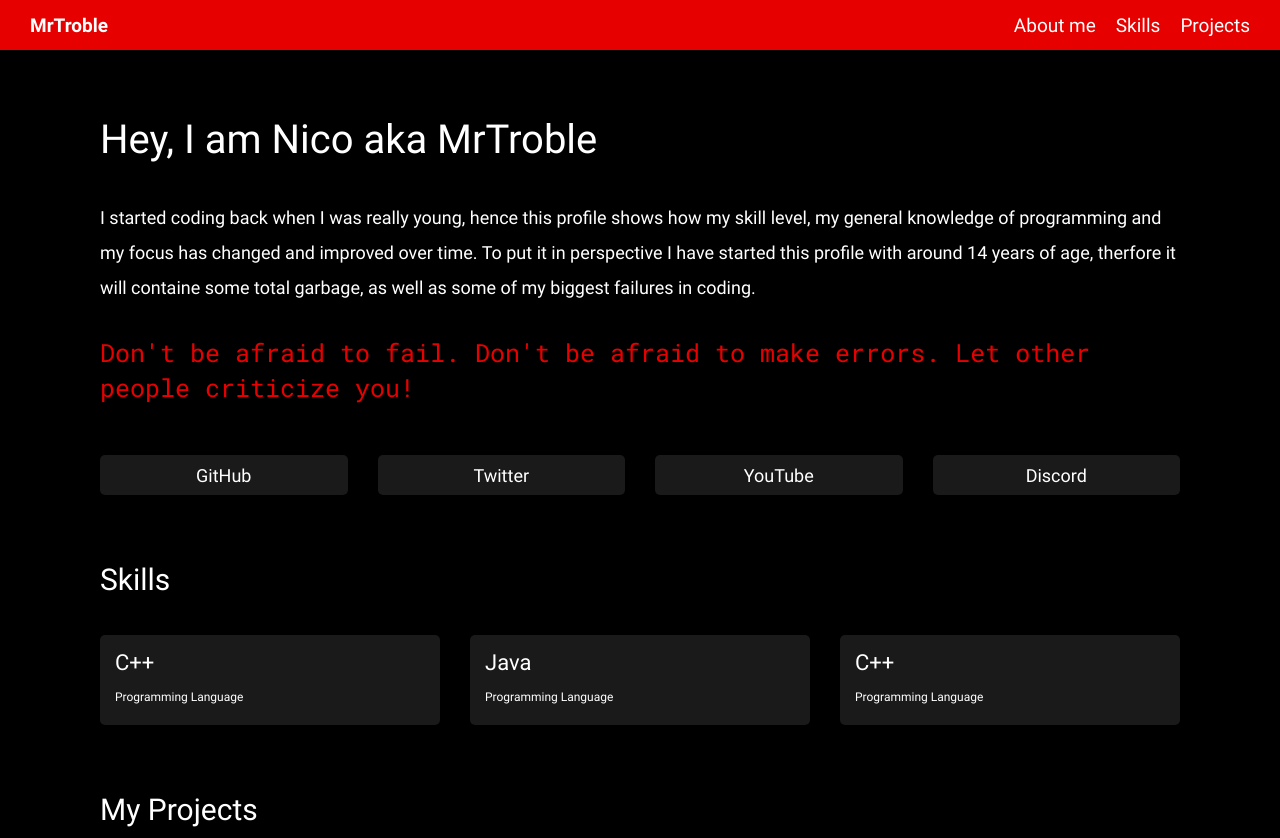
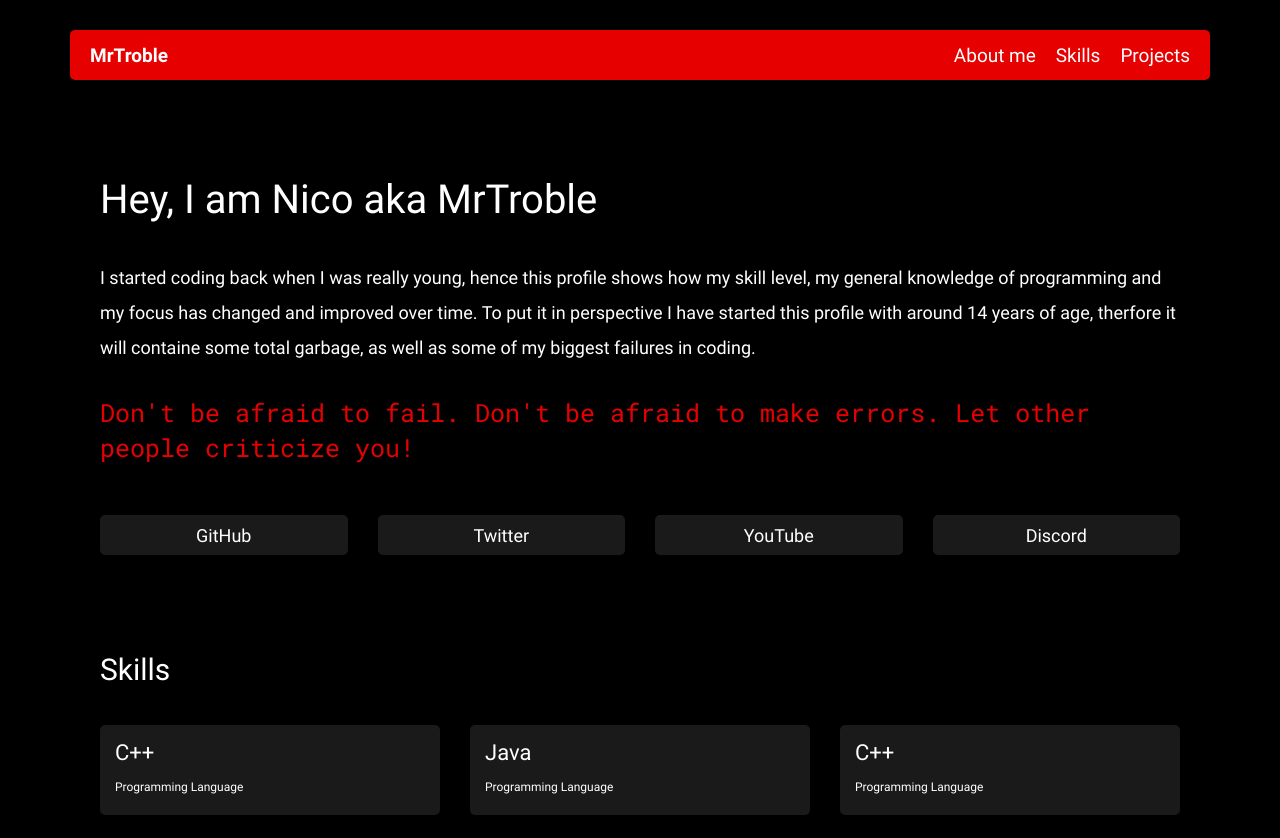
Before and after one commit to MrTroble/webside, a plain HTML site: page index.html in a window 1280 px wide. Shown: the top 838 px of the page. Drawn offline with Linux system fonts and the light colour scheme.

Commit message:
feat: floating menu

```diff
--- a/index.html
+++ b/index.html
@@ -12,13 +12,13 @@
     </head>
     <body class="darkmode">
 
-        <div class="menu">
+        <div class="menu-frame">
             <div class="menu mobile-menu">
                 <img src="/resources/swd/icon_hamburger.svg" class="only-mobile" onclick="toggleMobileMenu()">
                 <a class="menu-title">MrTroble</a>
                 <div class="width-100"></div>
                 <a href="#about-me">About me</a>
-                <a href="#about-me">Skills</a>
+                <a href="#skills">Skills</a>
                 <a href="#projects">Projects</a>
             </div>
         </div>
@@ -31,13 +31,13 @@
             <p id="quote">Don't be afraid to fail. Don't be afraid to make errors. Let other people criticize you!</p>
 
             <div id="profile-bar" class="grid-4 grid-sm-2">
-                <a class="button grey red-hover" target="_blank" href="https://github.com/MrTroble">GitHub</a>
-                <a class="button grey red-hover" target="_blank" href="https://twitter.com/TherealMrTroble">Twitter</a>
-                <a class="button grey red-hover" target="_blank" href="https://www.youtube.com/channel/UCRgLzxp5kxyDdLObHimDqkw">YouTube</a>
-                <a class="button grey red-hover" target="_blank" href="">Discord</a>
+                <a class="button grey red-hover mg-b" target="_blank" href="https://github.com/MrTroble">GitHub</a>
+                <a class="button grey red-hover mg-b" target="_blank" href="https://twitter.com/TherealMrTroble">Twitter</a>
+                <a class="button grey red-hover mg-b" target="_blank" href="https://www.youtube.com/channel/UCRgLzxp5kxyDdLObHimDqkw">YouTube</a>
+                <a class="button grey red-hover mg-b" target="_blank" href="">Discord</a>
             </div>
 
-            <h2>Skills</h2>
+            <h2 id="skills">Skills</h2>
 
             <div class="grid-3 grid-sm-2">
 
--- a/resources/style.css
+++ b/resources/style.css
@@ -3,8 +3,34 @@
     --theme-secondary: #800000;
 }
 
+.menu-frame {
+    position: sticky;
+    position: -webkit-sticky;
+    top: 0;
+    padding: 0px;
+    z-index: 2;
+}
+
+@media screen and (min-width: 769px) {
+    .menu-frame {
+        box-sizing: border-box;
+        max-width: 1200px;
+        margin: 0px auto;
+        padding: var(--theme-element-spacing);
+        background: linear-gradient(0deg, transparent 0%, black 100%);
+    }
+
+    .menu {
+        border-radius: var(--theme-border-radius);
+    }
+}
+
 .menu a {
     color: white;
+}
+
+.menu a:hover {
+    text-decoration: underline;
 }
 
 .footer {
--- a/resources/swd/script.js
+++ b/resources/swd/script.js
@@ -114,7 +114,12 @@ function initializeNavigation() {
         navigation = document.createElement('div');
         navigation.classList.add('navigation');
         navigation.classList.add('only-mobile');
-        document.body.insertBefore(navigation, menu ? menu.nextElementSibling : document.body.firstChild);
+        let menuParent = menu.parentElement;
+        while(menuParent.nodeName === 'BODY' && menuParent.parentElement != undefined) {
+            menuParent = menu.parentElement;
+        }
+        if (menuParent.nextElementSibling) document.body.insertBefore(navigation, menuParent.nextElementSibling);
+        else document.body.appendChild(navigation);
     }
     if (navigation && navigation.classList.contains('navigation-headlines')) {
         const navigationHeadlines = document.createElement('div');
```
